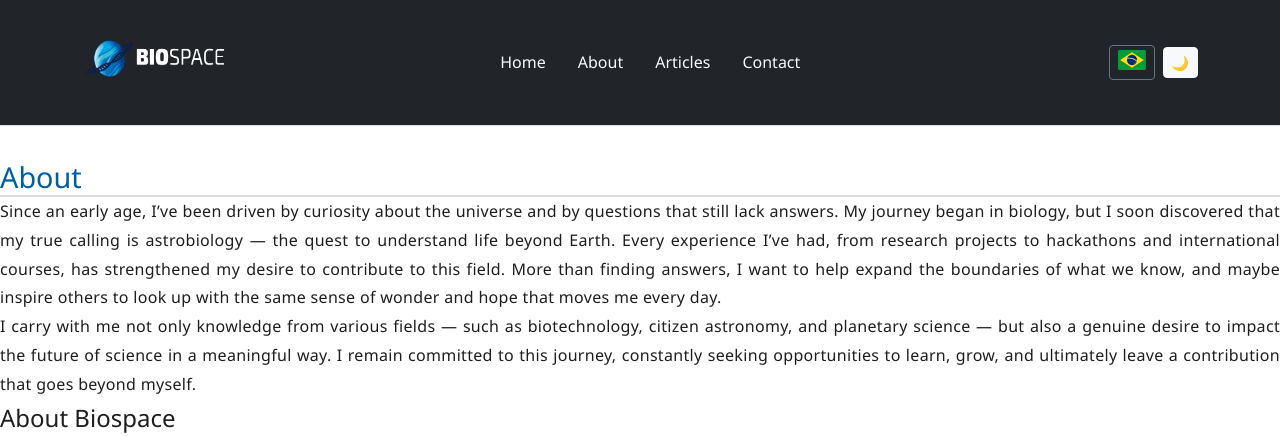
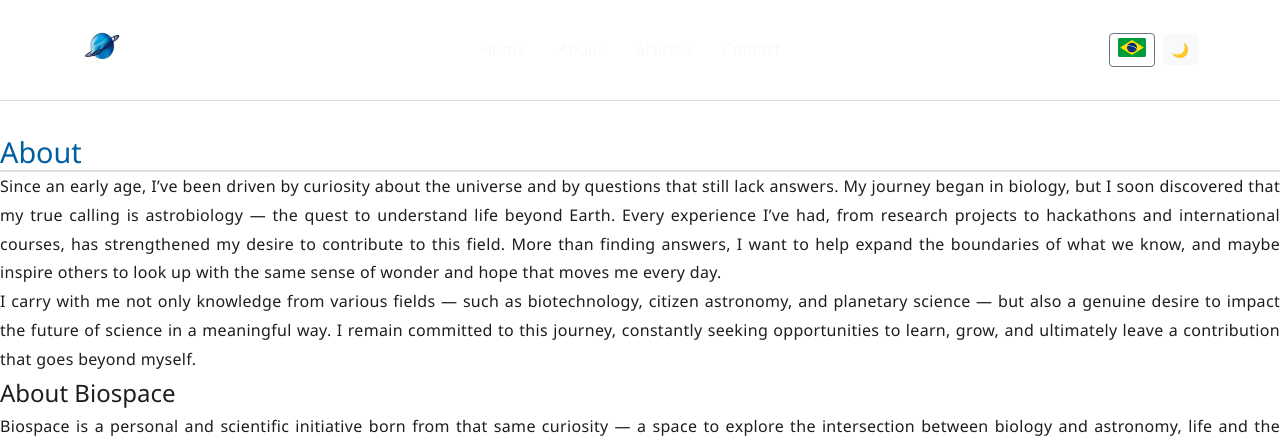
Before and after one commit to renaanc/biospace, a Django app: page /en/about/ in a window 1280 px wide. Shown: the top 436 px of the page. Run offline with Django 5.2, Linux system fonts and the light colour scheme; some libraries are stand-ins or nearby versions.

Commit message:
att html header3

```diff
--- a/templates/core/base.html
+++ b/templates/core/base.html
@@ -16,13 +16,13 @@
 
   <body>
 
-<header class="site-header bg-dark text-light py-3">
+<header class="site-header py-3">
   <a href="/" class="site-logo">
   <div class="container d-flex align-items-center justify-content-between">
 <!-- Logo + título -->
  <div class="d-flex align-items-center gap-2">
   <!-- (Troque a imagem depois) -->
-   <img src="{% static 'images/logo-placeholder.png' %}" alt="Biospace logo" height="85" length="60">
+   <img src="{% static 'images/logo-placeholder.png' %}" alt="Biospace logo" height="60" length="85">
  </a>
 
       <!-- Tipografia personalizada futuramente -->
```
